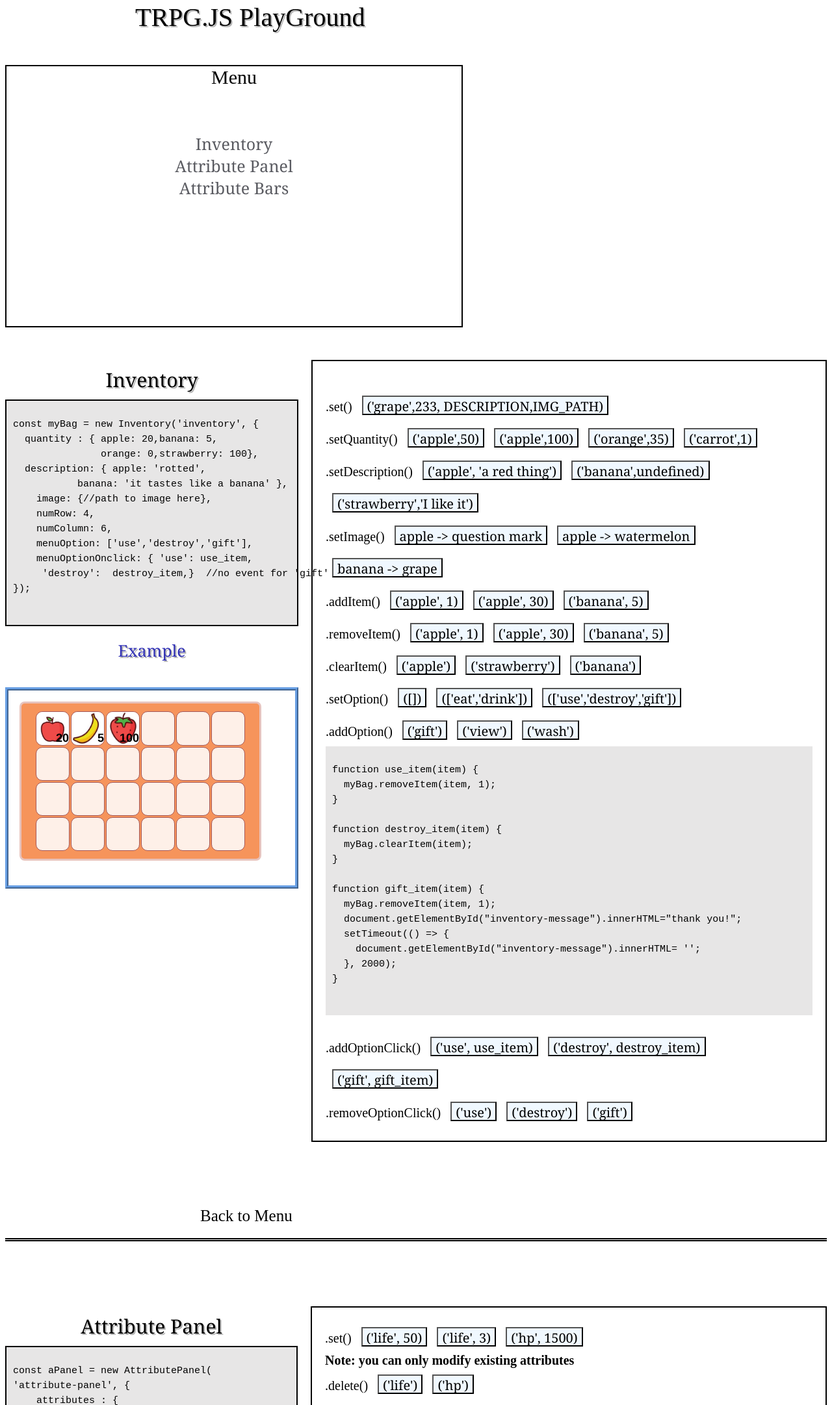
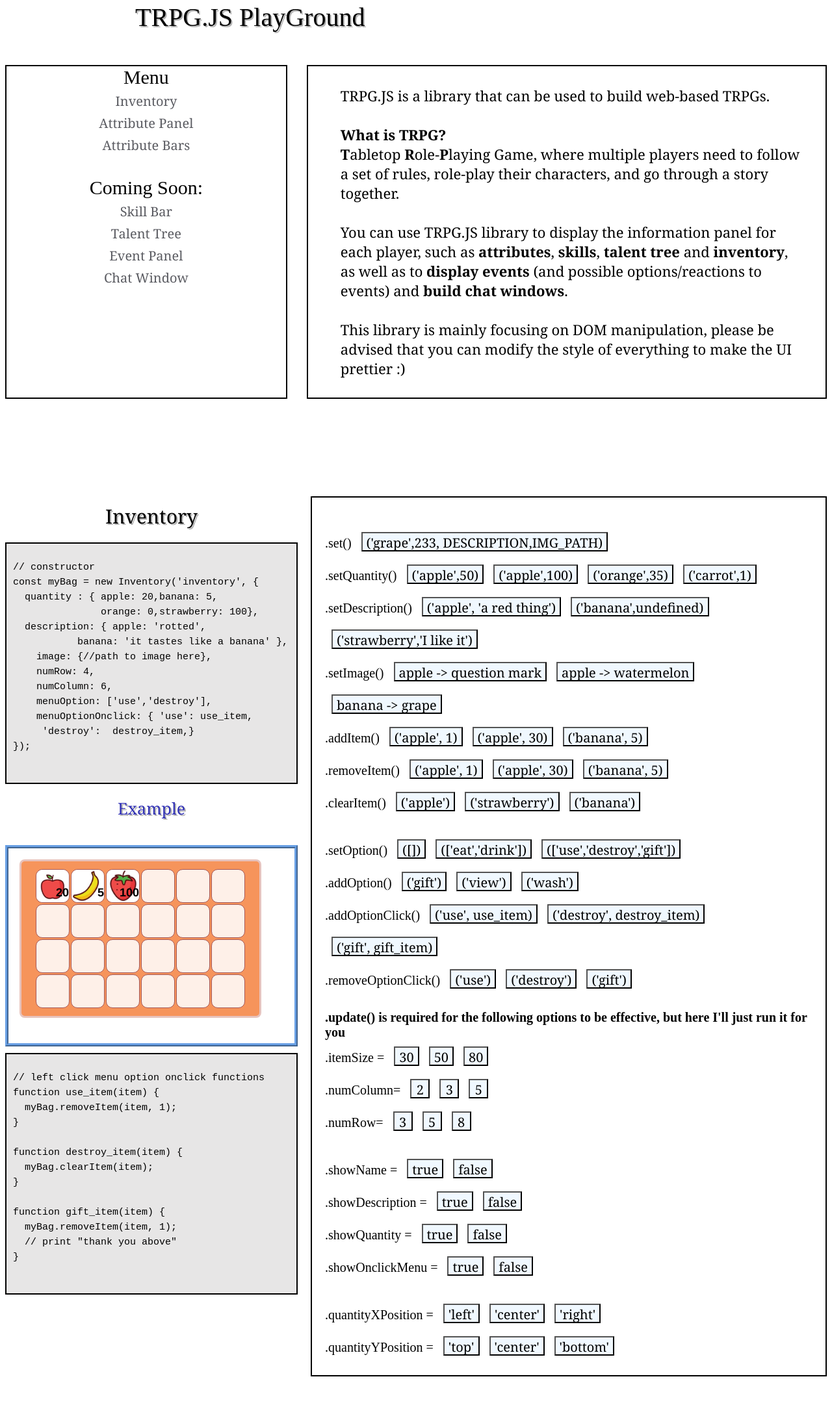
Before and after one commit to echoztoronto/TRPG.JS, a website: page pub/examples.html in a window 1280 px wide. Shown: the part 5-2168 px from the top of the page at 65% size. Drawn offline with Linux system fonts and the light colour scheme.

Commit message:
inventory demo done

```diff
--- a/pub/TRPG.css
+++ b/pub/TRPG.css
@@ -150,7 +150,7 @@
 
 .TRPG-inventory-info {
     position: absolute;
-    background-color: rgb(250, 250, 250);
+    background-color: rgb(253, 236, 213);
     box-shadow: rgba(60, 64, 67, 0.3) 0px 1px 2px 0px, rgba(60, 64, 67, 0.15) 0px 2px 6px 2px;
     -webkit-transition: opacity 0.5s ease-in-out;
     -moz-transition: opacity 0.5s ease-in-out;
--- a/pub/TRPG.js
+++ b/pub/TRPG.js
@@ -463,7 +463,6 @@ class Inventory {
                     menu.setAttribute("data-option-clicked", op_text);
                     // add option onclick function
                     if(onclick_f != undefined) {
-                        console.log(onclick_f);
                         onclick_f(menu.getAttribute('data-item'));
                     }
                 });
@@ -576,6 +575,8 @@ class Inventory {
         // quantity style
         change_class_css('TRPG-inventory-quantity', 'font-size', this.quantityFontSize + 'px');
         this.set_quantity_position();
+        if(this.showQuantity) change_class_css('TRPG-inventory-quantity', 'visibility', 'visible');
+        else change_class_css('TRPG-inventory-quantity', 'visibility', 'hidden');
 
         // option style
         change_class_css('TRPG-inventory-option', 'font-size', this.optionFontSize + 'px');
@@ -584,19 +585,19 @@ class Inventory {
 
     set_quantity_position() {
         change_class_css('TRPG-inventory-quantity', 'text-align', this.quantityXPosition);
-        let offset = this.quantityFontSize + 2;
+        let offset = this.quantityFontSize;
         switch(this.quantityYPosition) {
             case "top":
                 change_class_css('TRPG-inventory-quantity', 'padding-top', '0px');
                 break;
             case "center":
-                change_class_css('TRPG-inventory-quantity', 'padding-top', 'calc(50% - ' + offset + 'px)');
+                change_class_css('TRPG-inventory-quantity', 'padding-top', 'calc(50% - ' + offset/2 + 'px)');
                 break;
             case "bottom":
-                change_class_css('TRPG-inventory-quantity', 'padding-top', 'calc(100% - ' + offset + 'px)');
+                change_class_css('TRPG-inventory-quantity', 'padding-top', 'calc(85% - ' + offset + 'px)');
                 break;
             default:
-                change_class_css('TRPG-inventory-quantity', 'padding-top', 'calc(100% - ' + offset + 'px)');
+                change_class_css('TRPG-inventory-quantity', 'padding-top', 'calc(80% - ' + offset + 'px)');
         }
     }
 
--- a/pub/examples.css
+++ b/pub/examples.css
@@ -7,23 +7,33 @@
 
 .menu {
     font-size: 30px;
-    width: 700px;
-    min-height: 400px;
+    width: 450px;
     text-align: center;
     border: solid 2px black;
+    padding-bottom: 50px;
     margin-bottom: 50px;
 }
 
 .menu a {
     text-decoration: none;
     color: rgb(90, 91, 97);
-    font-size: 25px;
+    font-size: 20px;
     font-family:Georgia, 'Times New Roman', Times, serif;
     text-align: center;
 }
 
 .menu a:hover {
     text-decoration: underline;
+}
+
+#introduction {
+    width: 750px;
+    border: 2px solid black;
+    margin-left: 30px;
+    padding: 30px 30px 30px 50px;
+    font-family: Cambria, Cochin, Georgia, Times, 'Times New Roman', serif;
+    font-size: 22px;
+    margin-bottom: 50px;
 }
 
 .back{
@@ -79,6 +89,7 @@ button:hover {
 }
 
 .demo-code {
+    margin-top: 10px;
     font-size: 20px;
     border: solid 2px black;
     margin-bottom: 10px;
--- a/pub/examples.html
+++ b/pub/examples.html
@@ -12,15 +12,37 @@
 <body>
     <a id="sec-0"> </a>
     <div class="title"> TRPG.JS PlayGround </div>
+    <div class="section-container">
         <div class="menu">
             Menu
-        <br><br>
             <br>
             <a href="#sec-3"> Inventory </a>
             <br>
             <a href="#sec-1">Attribute Panel</a>
             <br>
             <a href="#sec-2">Attribute Bars</a>
+            <br><br>
+            Coming Soon:
+            <br>
+            <a href="#sec-0"> Skill Bar </a>
+            <br>
+            <a href="#sec-0"> Talent Tree </a>
+            <br>
+            <a href="#sec-0"> Event Panel </a>
+            <br>
+            <a href="#sec-0"> Chat Window </a>
+
+        </div>
+        <div id="introduction">
+            TRPG.JS is a library that can be used to build web-based TRPGs.
+            <br><br>
+            <b>What is TRPG? </b><br>
+            <b>T</b>abletop <b>R</b>ole-<b>P</b>laying Game, where multiple players need to follow a set of rules, role-play their characters, and go through a story together.
+            <br><br>
+            You can use TRPG.JS library to display the information panel for each player, such as <b>attributes</b>, <b>skills</b>, <b>talent tree</b> and <b>inventory</b>, as well as to <b>display events</b> (and possible options/reactions to events) and <b>build chat windows</b>.
+            <br><br>
+            This library is mainly focusing on DOM manipulation, please be advised that you can modify the style of everything to make the UI prettier :)
+        </div>
     </div>
 
 
@@ -31,6 +53,7 @@
             <div class="demo-code">
                 <pre>
                     <code>
+// constructor
 const myBag = new Inventory('inventory', {
   quantity : { apple: 20,banana: 5,
                orange: 0,strawberry: 100},
@@ -39,9 +62,9 @@ const myBag = new Inventory('inventory', {
     image: {//path to image here},
     numRow: 4,
     numColumn: 6,
-    menuOption: ['use','destroy','gift'],
+    menuOption: ['use','destroy'],
     menuOptionOnclick: { 'use': use_item,
-     'destroy':  destroy_item,}  //no event for 'gift'
+     'destroy':  destroy_item,}
 });
                     </code>
                 </pre>
@@ -49,6 +72,30 @@ const myBag = new Inventory('inventory', {
             <div class="eg"> Example </div>
             <div id="inventory-message"> </div>
             <div id="inventory"> </div>
+            <div class="demo-code">
+                <pre>
+                    <code>
+// left click menu option onclick functions
+function use_item(item) {
+  myBag.removeItem(item, 1);
+}
+
+function destroy_item(item) {
+  myBag.clearItem(item);
+}
+
+function gift_item(item) {
+  myBag.removeItem(item, 1);
+  // print "thank you above"
+}
+                    </code>
+                </pre>
+            </div>
+
+
+
+
+
         </div>
         <div class="buttons">
         <br> .set()
@@ -78,7 +125,7 @@ const myBag = new Inventory('inventory', {
             <button onclick="myBag.clearItem('apple')"> ('apple') </button>
             <button onclick="myBag.clearItem('strawberry')">('strawberry')  </button>
             <button onclick="myBag.clearItem('banana')"> ('banana')</button>
-            <br> .setOption()
+            <br><br> .setOption()
             <button onclick="myBag.setOption([])"> ([]) </button>
             <button onclick="myBag.setOption(['eat','drink'])">(['eat','drink'])  </button>
             <button onclick="myBag.setOption(['use','destroy','gift'])"> (['use','destroy','gift'])</button>
@@ -86,25 +133,6 @@ const myBag = new Inventory('inventory', {
             <button onclick="myBag.addOption('gift')"> ('gift') </button>
             <button onclick="myBag.addOption('view')">('view')  </button>
             <button onclick="myBag.addOption('wash')"> ('wash')</button>
-            <pre>
-                <code>
-function use_item(item) {
-  myBag.removeItem(item, 1);
-}
-
-function destroy_item(item) {
-  myBag.clearItem(item);
-}
-
-function gift_item(item) {
-  myBag.removeItem(item, 1);
-  document.getElementById("inventory-message").innerHTML="thank you!";
-  setTimeout(() => {
-    document.getElementById("inventory-message").innerHTML= '';
-  }, 2000);
-}
-                </code>
-            </pre>
             <br> .addOptionClick()
             <button onclick="myBag.addOptionClick('use', use_item)"> ('use', use_item)</button>
             <button onclick="myBag.addOptionClick('destroy', destroy_item)">('destroy', destroy_item)  </button>
@@ -113,14 +141,44 @@ function gift_item(item) {
             <button onclick="myBag.removeOptionClick('use')"> ('use') </button>
             <button onclick="myBag.removeOptionClick('destroy')">('destroy')  </button>
             <button onclick="myBag.removeOptionClick('gift')"> ('gift')</button>
+            <br><br><b>.update() is required for the following options to be effective, but here I'll just run it for you </b>
+            <br> .itemSize =
+            <button onclick="myBag.itemSize=30; myBag.update();"> 30 </button>
+            <button onclick="myBag.itemSize=50; myBag.update();"> 50 </button>
+            <button onclick="myBag.itemSize=80; myBag.update();"> 80 </button>
+            <br>  .numColumn=
+            <button onclick="myBag.numColumn=1; myBag.update();"> 2</button>
+            <button onclick="myBag.numColumn=3; myBag.update();"> 3 </button>
+            <button onclick="myBag.numColumn=5; myBag.update();"> 5 </button>
+            <br>  .numRow=
+            <button onclick="myBag.numRow=3; myBag.update();"> 3</button>
+            <button onclick="myBag.numRow=5; myBag.update();"> 5 </button>
+            <button onclick="myBag.numRow=8; myBag.update();"> 8 </button>
+            <br><br> .showName =
+            <button onclick="myBag.showName=true; myBag.update();"> true </button>
+            <button onclick="myBag.showName=false; myBag.update();"> false </button>
+            <br> .showDescription =
+            <button onclick="myBag.showDescription=true; myBag.update();"> true </button>
+            <button onclick="myBag.showDescription=false; myBag.update();"> false </button>
+            <br> .showQuantity =
+            <button onclick="myBag.showQuantity=true; myBag.update();"> true </button>
+            <button onclick="myBag.showQuantity=false; myBag.update();"> false </button>
+            <br> .showOnclickMenu =
+            <button onclick="myBag.showOnclickMenu=true; myBag.update();"> true </button>
+            <button onclick="myBag.showOnclickMenu=false; myBag.update();"> false </button>
+            <br><br> .quantityXPosition =
+            <button onclick="myBag.quantityXPosition='left'; myBag.update();"> 'left' </button>
+            <button onclick="myBag.quantityXPosition='center'; myBag.update();"> 'center' </button>
+            <button onclick="myBag.quantityXPosition='right'; myBag.update();"> 'right' </button>
+            <br> .quantityYPosition =
+            <button onclick="myBag.quantityYPosition='top'; myBag.update();"> 'top' </button>
+            <button onclick="myBag.quantityYPosition='center'; myBag.update();"> 'center' </button>
+            <button onclick="myBag.quantityYPosition='bottom'; myBag.update();"> 'bottom' </button>
+
         </div>
     </div>
 
     <a href="#sec-0" class="back"> Back to Menu </a>
-
-
-
-
 
     <div class="section-container">
         <div class="demo-block">
@@ -129,6 +187,7 @@ function gift_item(item) {
             <div class="demo-code">
                 <pre>
                     <code>
+// constructor
 const aPanel = new AttributePanel(
 'attribute-panel', {
     attributes : {
@@ -168,7 +227,7 @@ const aPanel = new AttributePanel(
             <button onclick="aPanel.colorChangeColor = 'red';aPanel.update()">  'red' </button>
             <button onclick="aPanel.colorChangeColor = 'blue';aPanel.update()">  'blue' </button>
             <br><br>
-            <br><b>.update() is required for the following options to be effective, but here I'm just running it for you </b>
+            <br><b>.update() is required for the following options to be effective, but here I'll just run it for you </b>
             <br> .nameColor =
             <button onclick="aPanel.nameColor = 'black';aPanel.update()"> 'black' </button>
             <button onclick="aPanel.nameColor = 'red';aPanel.update()"> 'red' </button>
@@ -188,6 +247,7 @@ const aPanel = new AttributePanel(
             <div class="demo-code">
                 <pre>
                     <code>
+// constructor
 const aBar = new AttributeBars(
 'attribute-bar', {
     attributes : {
@@ -246,7 +306,7 @@ const aBar = new AttributeBars(
             <button onclick="aBar.colorChangeColor = 'red';aBar.update()">  'red' </button>
             <button onclick="aBar.colorChangeColor = 'blue';aBar.update()">  'blue' </button>
             <br><br>
-            <br><b>.update() is required for the following options to be effective, but here I'm just running it for you </b>
+            <br><b>.update() is required for the following options to be effective, but here I'll just run it for you </b>
             <br> .containerColor =
             <button onclick="aBar.containerColor = 'rgb(216, 216, 216)';aBar.update()"> 'rgb(216, 216, 216)' </button>
             <button onclick="aBar.containerColor = 'black';aBar.update()"> 'black' </button>
@@ -272,10 +332,7 @@ const aBar = new AttributeBars(
         </div>
     </div>
 
-
     <a href="#sec-0" class="back"> Back to Menu </a>
-
-
 
     <script src="examples.js"> </script>
 </body>
--- a/pub/examples.js
+++ b/pub/examples.js
@@ -45,7 +45,7 @@ const myBag = new Inventory('inventory', {
     },
     numRow: 4,
     numColumn: 6,
-    menuOption: ['use','destroy','gift'],
+    menuOption: ['use','destroy'],
     menuOptionOnclick: {
       'use': use_item,
       'destroy':  destroy_item,
```
Lines whose indentation alone changed are shown as unchanged.
